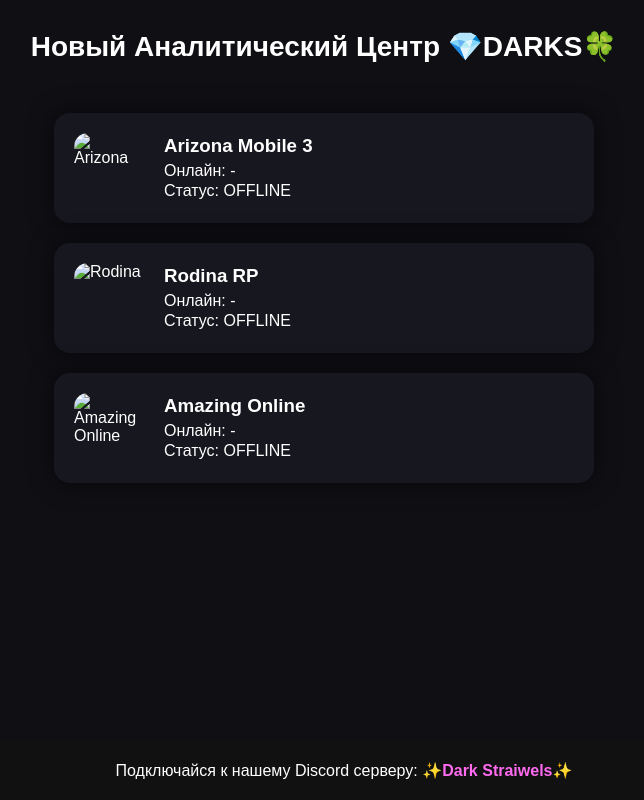
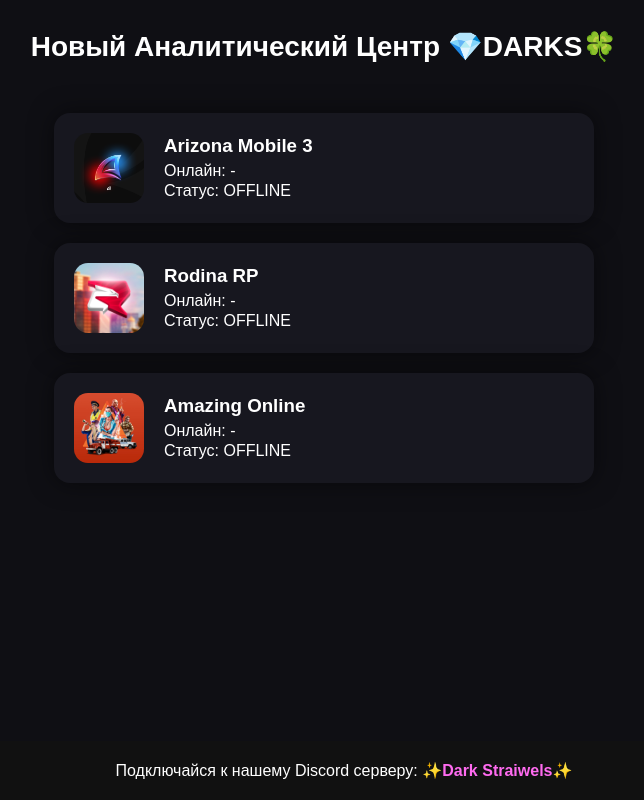
Before and after one commit to AndreyDiaz61826/analytics-backend, a website: page index.html in a window 1280 px wide. Shown: the whole page, without its empty margins (316-960 px from the left). Drawn offline with Linux system fonts and the light colour scheme.

Commit message:
Update index.html

```diff
--- a/index.html
+++ b/index.html
@@ -3,7 +3,7 @@
 <head>
   <meta charset="UTF-8">
   <meta name="viewport" content="width=device-width, initial-scale=1.0">
-  <title>Аналитический Центр 💎DARKS🍀</title>
+  <title>Новый Аналитический Центр 💎DARKS🍀</title>
   <style>
     body {
       background: #0f0f14;
@@ -75,7 +75,7 @@
 
   <!-- Arizona -->
   <div class="server-card">
-    <img src="arizona.png" class="server-icon" alt="Arizona">
+    <img src="ffcdca2633fa997c18c3d443d6b181fcecc5fb3d.png" class="server-icon" alt="Arizona">
     <div>
       <h3>Arizona Mobile 3</h3>
       <p>Онлайн: <span id="arizona-online">-</span></p>
@@ -85,7 +85,7 @@
 
   <!-- Rodina -->
   <div class="server-card">
-    <img src="rodina.png" class="server-icon" alt="Rodina">
+    <img src="IMG_20260301_192101_953.jpg" class="server-icon" alt="Rodina">
     <div>
       <h3>Rodina RP</h3>
       <p>Онлайн: <span id="rodina-online">-</span></p>
@@ -95,7 +95,7 @@
 
   <!-- Amazing Online -->
   <div class="server-card">
-    <img src="amazing.png" class="server-icon" alt="Amazing Online">
+    <img src="IMG-20260301-WA0001.jpg" class="server-icon" alt="Amazing Online">
     <div>
       <h3>Amazing Online</h3>
       <p>Онлайн: <span id="amazing-online">-</span></p>
@@ -115,14 +115,14 @@
         .then(res => res.json())
         .then(data => {
           document.getElementById(onlineElId).textContent = data.online;
-          document.getElementById(statusElId).textContent = data.status.toUpperCase();
+          document.getElementById(statusElId).textContent = data.status?.toUpperCase() || 'ONLINE';
         })
         .catch(() => {
           document.getElementById(statusElId).textContent = 'OFFLINE';
         });
     }
 
-    // Начальная загрузка данных
+    // ID серверов (замени на реальные, если будут другие)
     fetchServerData('9767606', 'arizona-online', 'arizona-status'); // Arizona
     fetchServerData('9767607', 'rodina-online', 'rodina-status');   // Rodina
     fetchServerData('1234567', 'amazing-online', 'amazing-status'); // Amazing Online
```
